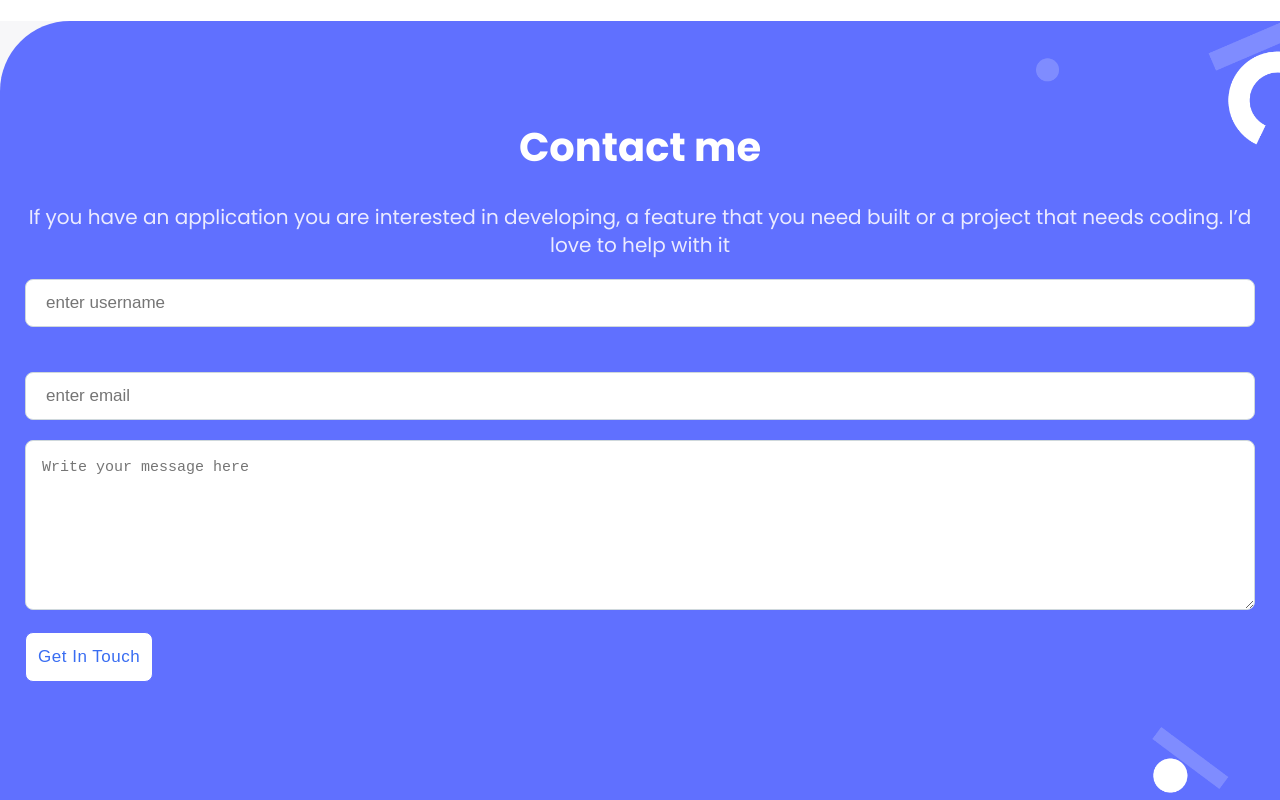
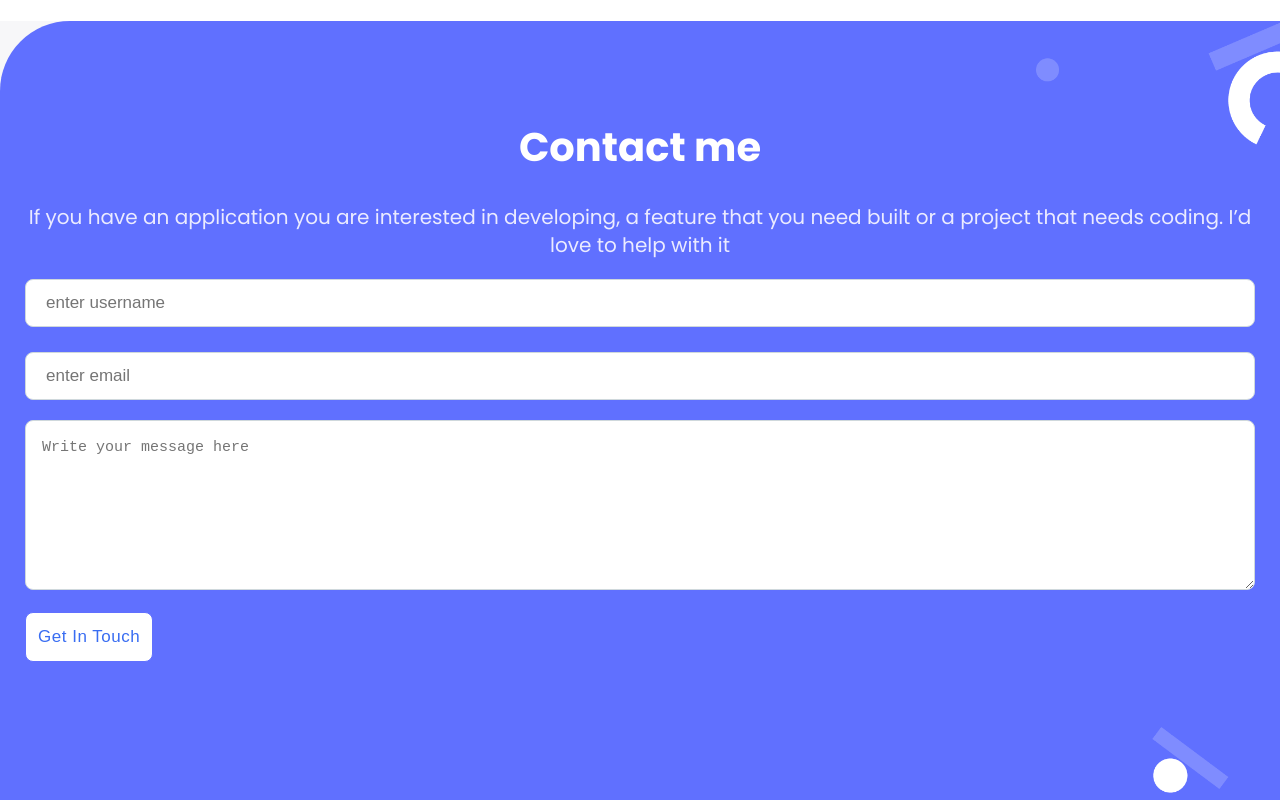
Before and after one commit to atok624/Portfolio-1.github.io, a website: page index.html in a window 1280 px wide. Shown: the part 6643-7443 px from the top of the page. Drawn offline with Linux system fonts and the light colour scheme.

Commit message:
Adjust contact form styling

```diff
--- a/style.css
+++ b/style.css
@@ -326,7 +326,6 @@ header {
   color: #172b4d;
   padding: 20px;
   box-sizing: border-box;
-  margin-bottom: 20px;
 }
 
 .contact-form-message {
@@ -341,4 +340,5 @@ header {
   line-height: 24px;
   color: #b3bac5;
   padding: 15px 0 0 16px;
+  margin-top: 20px;
 }
```
